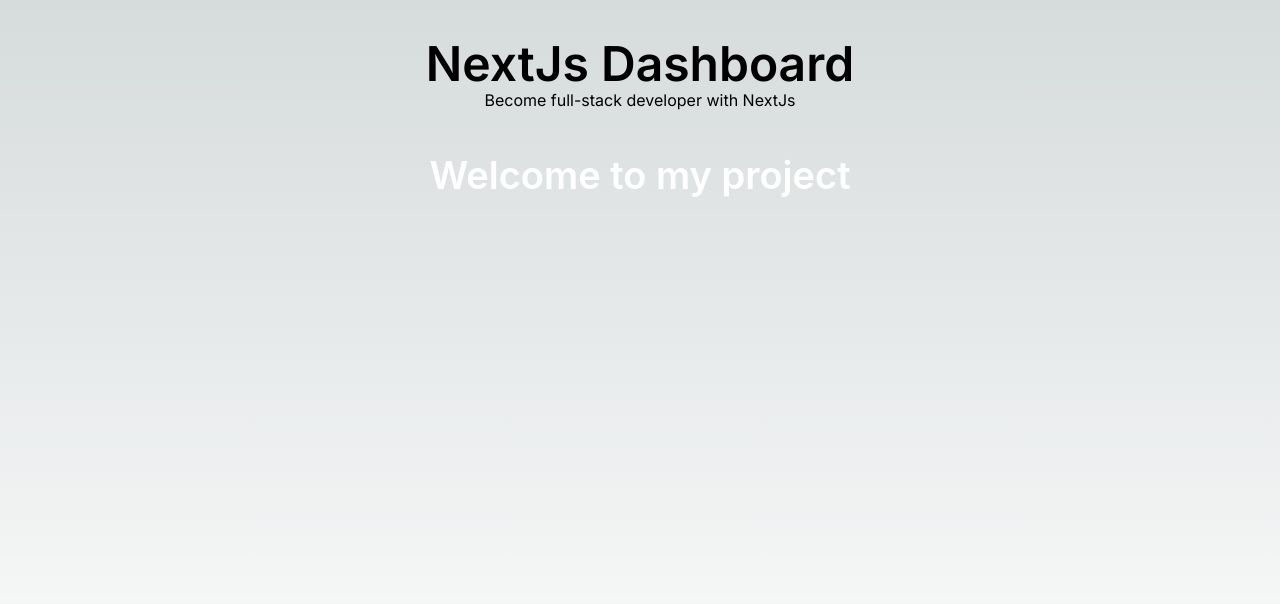
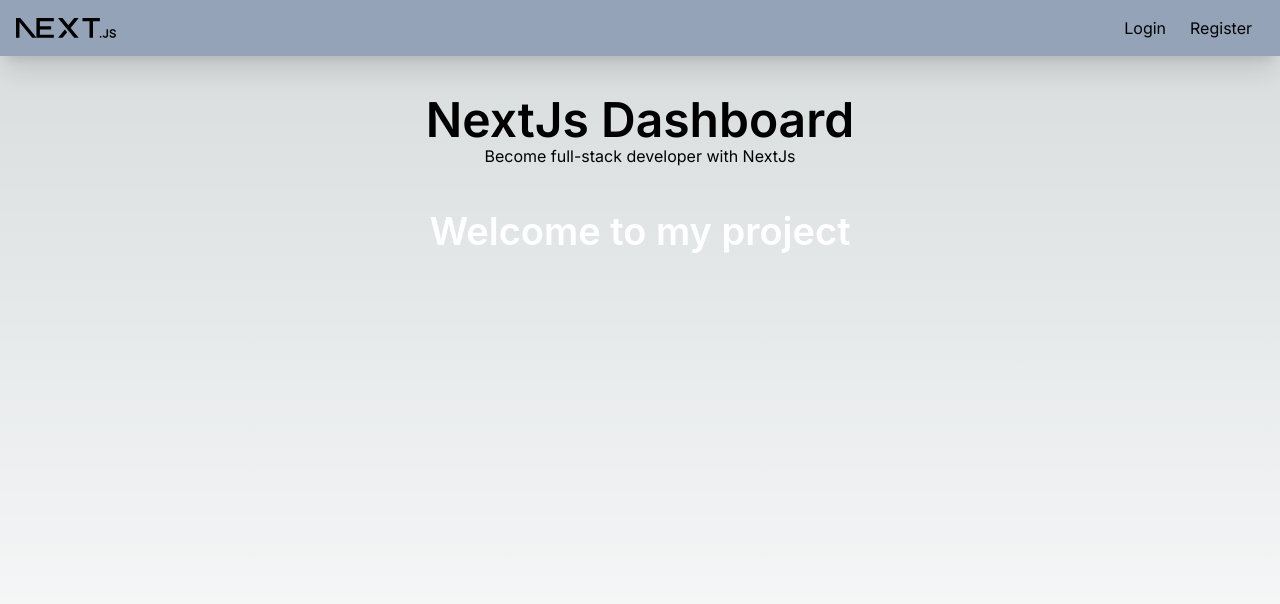
Before and after one commit to MarkMPW/dashboard-ui-nextjs-antd, a Next.js app: page / in a window 1280 px wide. Shown: the top 604 px of the page. Built offline with nearby package versions, Linux system fonts and the light colour scheme.

Commit message:
implement navbar

```diff
--- /dev/null
+++ b/src/app/components/Navbar.tsx
@@ -0,0 +1,27 @@
+import React from 'react'
+import Link from 'next/link'
+import Logo from '/public/next.svg'
+import Image from 'next/image'
+
+const Navbar = () => {
+  return (
+    <nav className='shadow-xl bg-slate-400'>
+      <div className='container mx-auto'>
+        <div className='flex justify-between items-center p-4'>
+          <div>
+            <Link href='/'>
+              <Image src={Logo} width={100} height={100} alt='NextJs Logo' />
+            </Link>
+          </div>
+          <ul className='flex'>
+            <li className='mx-3'><Link href='/login'>Login</Link></li>
+            <li className='mx-3'><Link href='/register'>Register</Link></li>
+          </ul>
+
+        </div>
+      </div>
+    </nav>
+  )
+}
+
+export default Navbar
--- a/src/app/layout.tsx
+++ b/src/app/layout.tsx
@@ -5,7 +5,7 @@
 const inter = Inter({ subsets: ["latin"] });
 
 export const metadata: Metadata = {
-  title: "Create Next App",
+  title: "Admin dashboard nextjs antd",
   description: "Generated by create next app",
 };
 
--- a/src/app/page.tsx
+++ b/src/app/page.tsx
@@ -1,9 +1,7 @@
 'use client'
 
-import Image from "next/image";
-import VercelLogo from "/public/vercel.svg";
-
 import { Typography } from "antd";
+import Navbar from "./components/Navbar";
 
 export default function Home() {
 
@@ -11,12 +9,12 @@
 
   return (
     <main>
+      <Navbar />
       <div className="flex-grow text-center p-10">
         <h3 className="text-5xl font-semibold">NextJs Dashboard</h3>
         <p>Become full-stack developer with NextJs</p>
 
         <div className="flex justify-center my-10">
-          {/* <Image src={VercelLogo} width={200} height={200} alt="vercel logo" /> */}
           <Title style={{ color: 'white' }}>Welcome to my project</Title>
         </div>
       </div>
```
